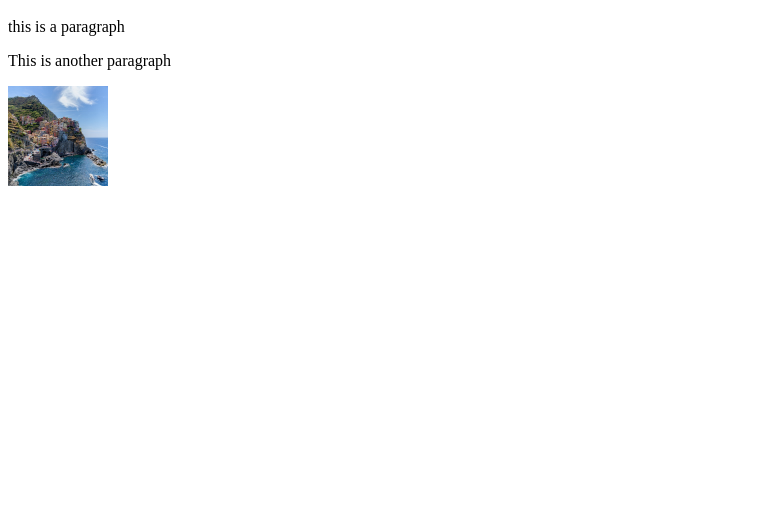
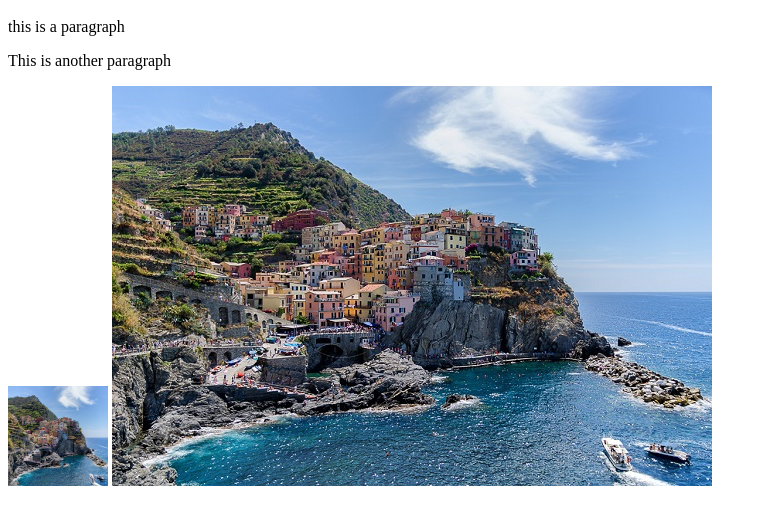
Before and after one commit to neha-sonii/git-tutorial, a plain HTML site: page index.html in a window 1280 px wide. Shown: the part 120-644 px from the top of the page, without its empty margins (0-767 px from the left). Drawn offline with Linux system fonts and the light colour scheme.

Commit message:
added a new img

```diff
--- a/index.html
+++ b/index.html
@@ -11,5 +11,6 @@
     <p>this is a paragraph</p>
     <p>This is another paragraph</p>
     <img src="img_5terre.jpg" alt="" width="100" height="100">
+    <img src="img_5terre.jpg" alt="">
 </body>
 </html>
```
